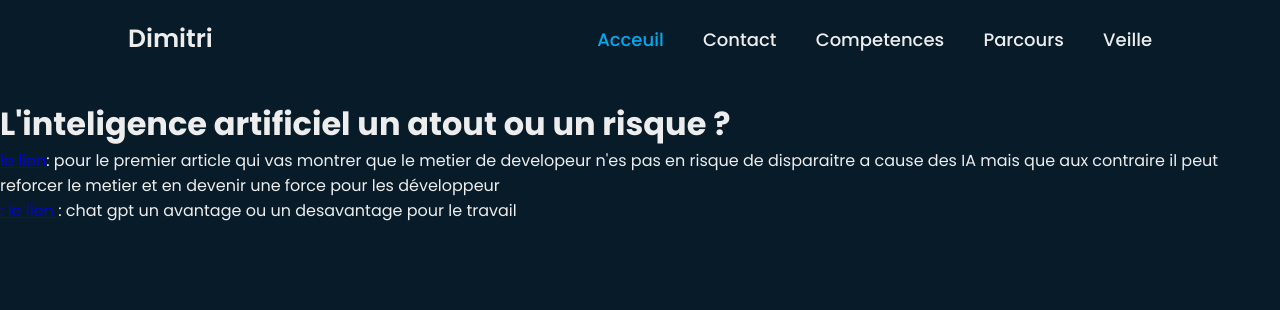
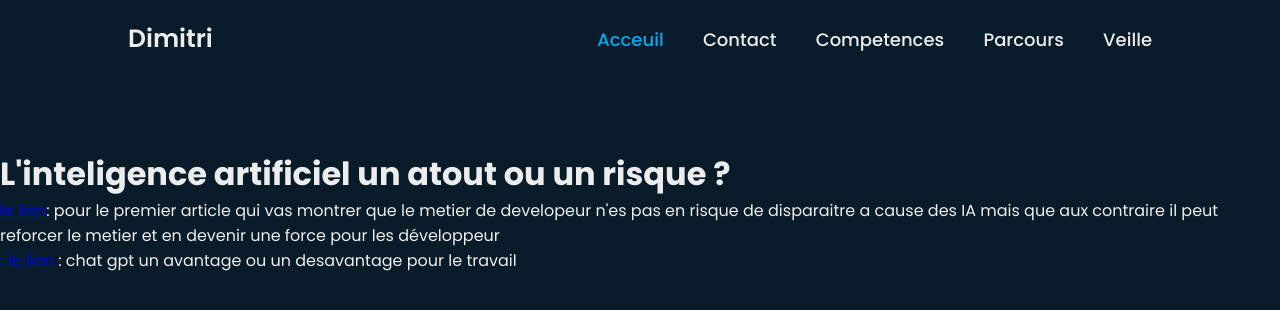
Before and after one commit to LemaireDimitri/portefeulle.github.io, a plain HTML site: page veille.html in a window 1280 px wide. Drawn offline with Linux system fonts and the light colour scheme.

Commit message:
Update veille.html

```diff
--- a/veille.html
+++ b/veille.html
@@ -17,7 +17,7 @@
         <a href="Parcourt.html">Parcours</a>
         <a href="veille.html">Veille</a>
     </nav>
-</header><br><br><br><br>
+</header><br><br><br><br><br><br>
 <body>
     <h1>L'inteligence artificiel un atout ou un risque ?</h1>
     <p><a href="https://www.silicon.fr/avis-expert/lia-ne-tuera-pas-le-low-code-elle-le-rendra-plus-fort">le lien</a>: pour le premier article qui vas montrer que le metier de developeur n'es pas en risque de disparaitre a cause des IA
```
